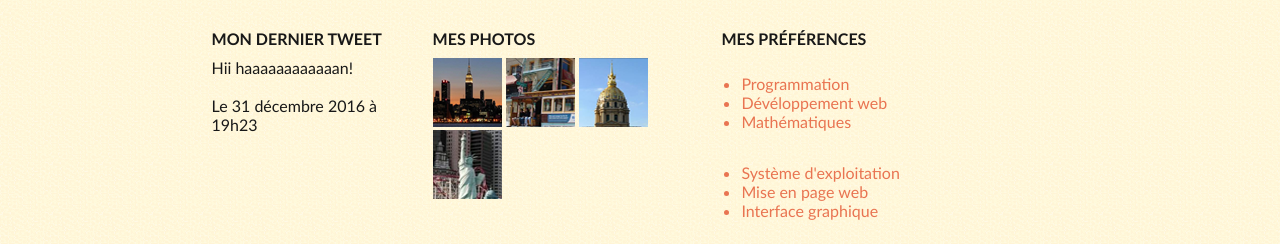
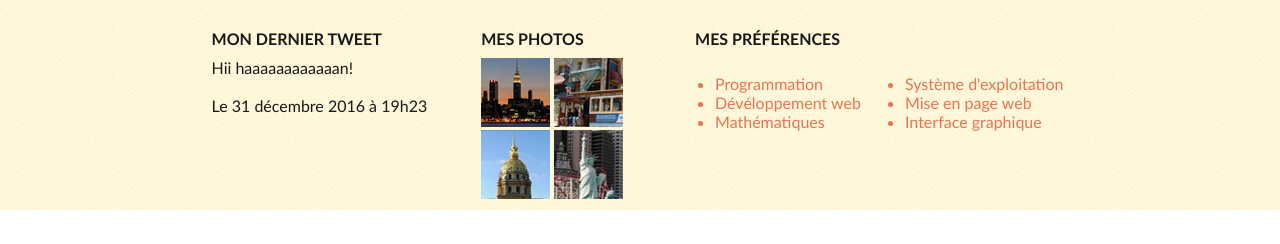
Before and after one commit to hilaryd198/simpleProjet1, a plain HTML site: page index.html in a window 1280 px wide. Shown: the part 874-1118 px from the top of the page. After the commit the page ends 1084 px from the top, so only its background shows below. Drawn offline with Linux system fonts and the light colour scheme.

Commit message:
modification in index and css file

```diff
--- a/index.html
+++ b/index.html
@@ -54,7 +54,7 @@
             		Hii haaaaaaaaaaaan!<br/><br/>
             		Le 31 décembre 2016 à 19h23
             	</div>
-            	<div >
+            	<div id="div-footer-images">
             		<h1 class="foot">MES PHOTOS</h1>
             		<img src="images/photo1.jpg" alt="immeuble 1">
             		<img src="images/photo2.jpg" alt="immeuble 2">
--- a/style.css
+++ b/style.css
@@ -130,6 +130,10 @@ footer{
 	width: 100%;
 }
 
+#div-footer-images{
+	width: 10em;
+}
+
 .foot,.mes{
 	font-size: 1em;
 }
```
